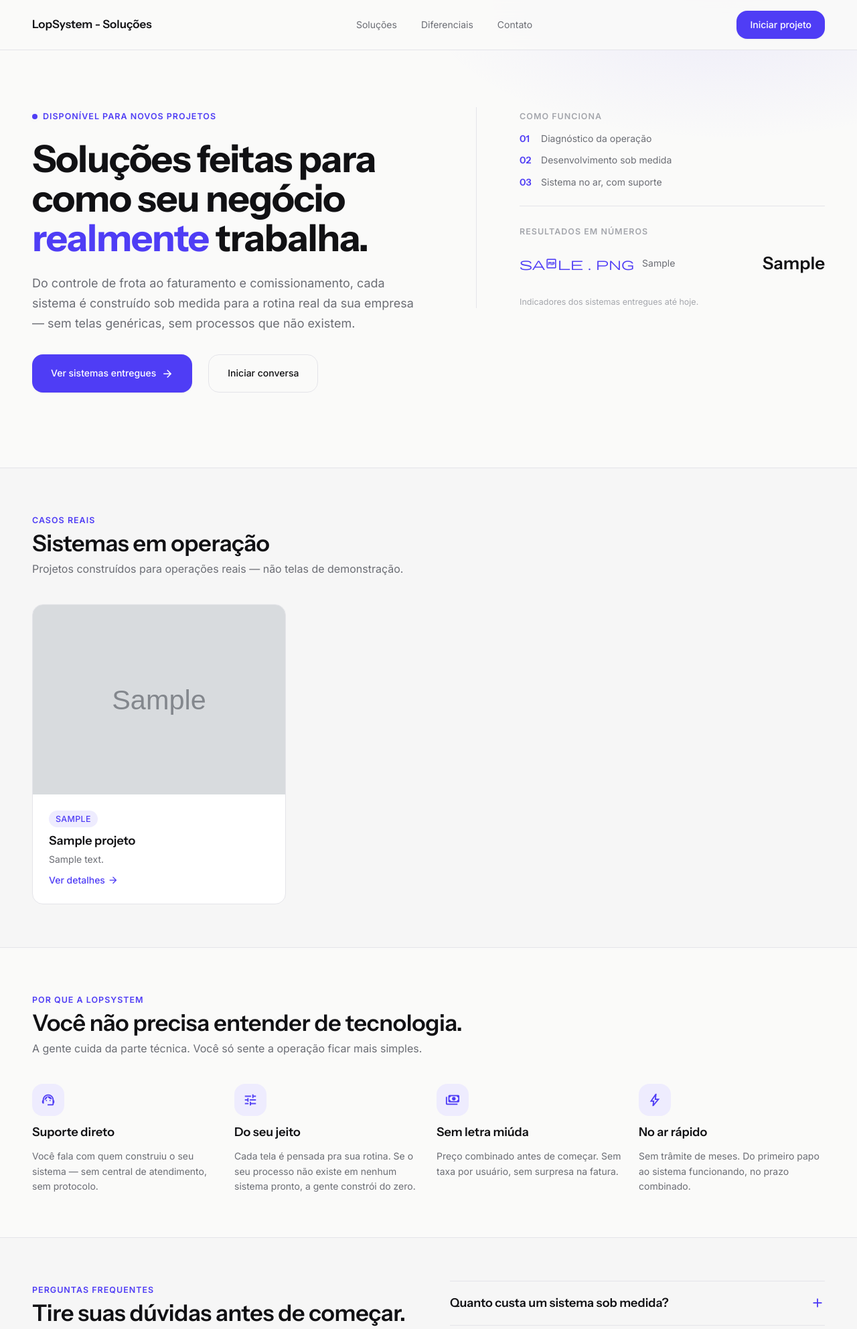
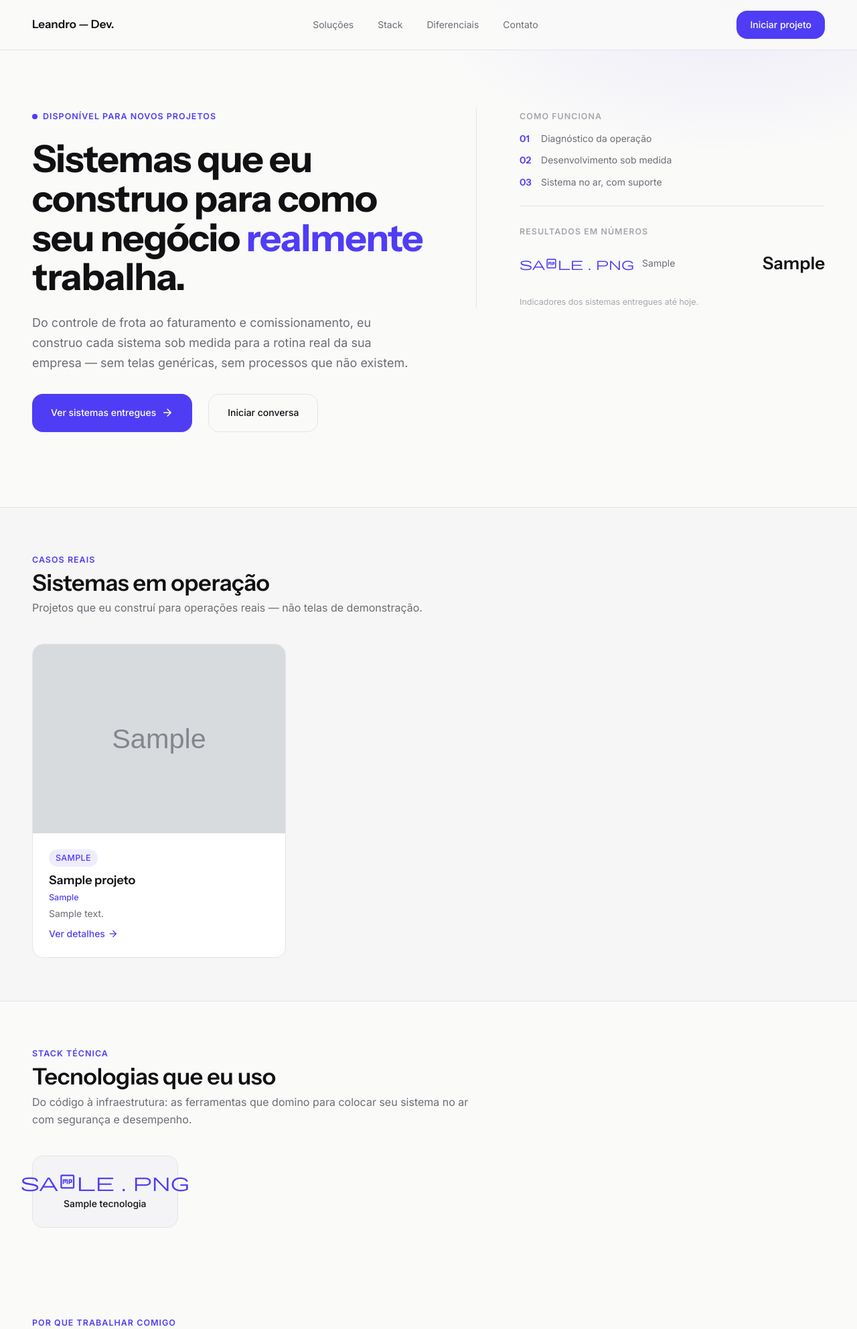
Before and after one commit to leandrolopes100/lopes-sistemas, a Django app: page / in a window 1280 px wide. Shown: the top 1984 px of the page at 67% size. Run offline with Django 5.2, Linux system fonts and the light colour scheme; tables that the repository leaves empty hold one stand-in row (values such as "Sample post"); grey boxes marked "Sample" are stand-in pictures; some libraries are stand-ins or nearby versions.

Commit message:
Reposiciona site de empresa para desenvolvedor individual (Leandro)
Substitui a voz de "LopSystem"/equipe por posicionamento pessoal em
home.html e code.html, e traz de volta a secao de stack tecnica com um
novo campo Projeto.stack para exibir as tecnologias de cada caso real
no card de portfolio.

```diff
--- a/backend/paginas/models.py
+++ b/backend/paginas/models.py
@@ -21,6 +21,7 @@ class Projeto(models.Model):
     categoria = models.CharField(max_length=50)
     titulo = models.CharField(max_length=100)
     descricao = models.TextField()
+    stack = models.CharField(max_length=150, blank=True, help_text="Ex: Django · PostgreSQL · Bootstrap")
     imagem = models.ImageField(upload_to="projetos/")
     texto_alternativo = models.CharField(max_length=255, blank=True)
     ordem = models.PositiveIntegerField(default=0)
--- a/backend/paginas/templates/paginas/home.html
+++ b/backend/paginas/templates/paginas/home.html
@@ -3,19 +3,19 @@
 <html class="scroll-smooth" lang="pt-BR"><head>
 <meta charset="utf-8"/>
 <meta content="width=device-width, initial-scale=1.0" name="viewport"/>
-<title>LopSystem | Soluções de Gestão Operacional</title>
-<meta content="Sistemas de gestão construídos sob medida para sua operação — frota, faturamento e comissionamento, sem telas genéricas e sem processos que não existem." name="description"/>
+<title>Leandro — Dev. | Sistemas sob Medida para sua Operação</title>
+<meta content="Sou desenvolvedor especializado em sistemas de gestão sob medida — frota, faturamento e comissionamento, sem telas genéricas e sem processos que não existem." name="description"/>
 <meta content="website" property="og:type"/>
 <meta content="https://lopsystem.com.br/" property="og:url"/>
-<meta content="LopSystem | Soluções de Gestão Operacional" property="og:title"/>
-<meta content="Sistemas de gestão construídos sob medida para sua operação — frota, faturamento e comissionamento, sem telas genéricas e sem processos que não existem." property="og:description"/>
+<meta content="Leandro — Dev. | Sistemas sob Medida para sua Operação" property="og:title"/>
+<meta content="Sou desenvolvedor especializado em sistemas de gestão sob medida — frota, faturamento e comissionamento, sem telas genéricas e sem processos que não existem." property="og:description"/>
 <meta content="https://lopsystem.com.br{% static 'paginas/img/og-image.png' %}" property="og:image"/>
 <meta content="1200" property="og:image:width"/>
 <meta content="578" property="og:image:height"/>
 <meta content="pt_BR" property="og:locale"/>
 <meta content="summary_large_image" name="twitter:card"/>
-<meta content="LopSystem | Soluções de Gestão Operacional" name="twitter:title"/>
-<meta content="Sistemas de gestão construídos sob medida para sua operação — frota, faturamento e comissionamento, sem telas genéricas e sem processos que não existem." name="twitter:description"/>
+<meta content="Leandro — Dev. | Sistemas sob Medida para sua Operação" name="twitter:title"/>
+<meta content="Sou desenvolvedor especializado em sistemas de gestão sob medida — frota, faturamento e comissionamento, sem telas genéricas e sem processos que não existem." name="twitter:description"/>
 <meta content="https://lopsystem.com.br{% static 'paginas/img/og-image.png' %}" name="twitter:image"/>
 <script src="https://cdn.tailwindcss.com?plugins=forms,container-queries"></script>
 <link href="https://fonts.googleapis.com/css2?family=Instrument+Sans:wght@400;500;600;700&amp;family=Inter:wght@400;500;600&amp;display=swap" rel="stylesheet"/>
@@ -110,10 +110,11 @@
 <!-- Nav -->
 <header class="fixed top-0 w-full z-50 bg-paper/90 backdrop-blur-md border-b border-line flex justify-between items-center px-margin-mobile md:px-margin-desktop py-4 transition-all" id="nav-bar">
 <a class="flex items-center" href="#">
-<span class="font-display text-[17px] font-semibold text-ink">LopSystem - Soluções</span>
+<span class="font-display text-[17px] font-semibold text-ink">Leandro — Dev.</span>
 </a>
 <nav class="hidden md:flex items-center gap-9">
 <a class="text-body-sm text-ink-dim hover:text-ink transition-colors" href="#projects">Soluções</a>
+<a class="text-body-sm text-ink-dim hover:text-ink transition-colors" href="#tech">Stack</a>
 <a class="text-body-sm text-ink-dim hover:text-ink transition-colors" href="#diferenciais">Diferenciais</a>
 <a class="text-body-sm text-ink-dim hover:text-ink transition-colors" href="#contact">Contato</a>
 </nav>
@@ -127,6 +128,7 @@
 <div class="fixed top-[65px] inset-x-0 z-40 bg-paper border-b border-line md:hidden hidden" id="mobile-menu">
 <nav class="flex flex-col px-margin-mobile py-md">
 <a class="text-body-md text-ink-dim hover:text-ink transition-colors py-3 border-b border-line" href="#projects">Soluções</a>
+<a class="text-body-md text-ink-dim hover:text-ink transition-colors py-3 border-b border-line" href="#tech">Stack</a>
 <a class="text-body-md text-ink-dim hover:text-ink transition-colors py-3 border-b border-line" href="#diferenciais">Diferenciais</a>
 <a class="text-body-md text-ink-dim hover:text-ink transition-colors py-3" href="#contact">Contato</a>
 <a class="mt-md inline-flex items-center justify-center gap-2 bg-signal text-white px-5 py-3.5 rounded-lg text-body-sm text-center font-medium shadow-sm active:scale-[0.98] transition-all duration-200 focus-visible:outline-none focus-visible:ring-2 focus-visible:ring-signal/40" href="#contact">Iniciar projeto</a>
@@ -145,10 +147,10 @@
 Disponível para novos projetos
                 </div>
 <h1 class="font-display text-display-mobile md:text-display-lg text-ink">
-                    Soluções feitas para como seu negócio <span class="text-signal">realmente</span> trabalha.
+                    Sistemas que eu construo para como seu negócio <span class="text-signal">realmente</span> trabalha.
                 </h1>
 <p class="font-sans text-body-lg text-ink-dim max-w-xl">
-                    Do controle de frota ao faturamento e comissionamento, cada sistema é construído sob medida para a rotina real da sua empresa — sem telas genéricas, sem processos que não existem.
+                    Do controle de frota ao faturamento e comissionamento, eu construo cada sistema sob medida para a rotina real da sua empresa — sem telas genéricas, sem processos que não existem.
                 </p>
 <div class="flex flex-wrap gap-md pt-base">
 <a class="inline-flex items-center justify-center gap-2 bg-signal text-white px-7 py-4 rounded-lg text-body-sm font-medium shadow-sm hover:bg-signal-deep hover:shadow-md active:scale-[0.98] transition-all duration-200 focus-visible:outline-none focus-visible:ring-2 focus-visible:ring-signal/40 focus-visible:ring-offset-2 focus-visible:ring-offset-paper" href="#projects">
@@ -202,7 +204,7 @@ Disponível para novos projetos
 <div class="mb-lg space-y-xs max-w-2xl" data-reveal>
 <span class="text-eyebrow uppercase text-signal">Casos reais</span>
 <h2 class="font-display text-headline-lg text-ink mt-xs">Sistemas em operação</h2>
-<p class="font-sans text-body-md text-ink-dim mt-xs">Projetos construídos para operações reais — não telas de demonstração.</p>
+<p class="font-sans text-body-md text-ink-dim mt-xs">Projetos que eu construí para operações reais — não telas de demonstração.</p>
 </div>
 <div class="grid grid-cols-1 md:grid-cols-3 gap-gutter">
 {% for projeto in projetos %}
@@ -213,6 +215,9 @@ Disponível para novos projetos
 <div class="p-md space-y-xs flex flex-col flex-1">
 <span class="inline-block text-caption font-medium uppercase tracking-wide text-signal bg-signal-dim px-2.5 py-1 rounded-full self-start">{{ projeto.categoria }}</span>
 <h3 class="font-display text-headline-sm text-ink pt-1">{{ projeto.titulo }}</h3>
+{% if projeto.stack %}
+<p class="font-sans text-caption text-signal font-medium">{{ projeto.stack }}</p>
+{% endif %}
 <p class="font-sans text-body-sm text-ink-dim line-clamp-3">{{ projeto.descricao }}</p>
 <a class="inline-flex items-center gap-1 text-body-sm text-signal pt-xs font-medium mt-auto hover:text-signal-deep focus-visible:outline-none focus-visible:ring-2 focus-visible:ring-signal/40 rounded-sm w-fit" href="#contact">
                             Ver detalhes <span class="material-symbols-outlined text-[16px] group-hover:translate-x-1 transition-transform">arrow_forward</span>
@@ -224,13 +229,32 @@ Disponível para novos projetos
 </div>
 </section>
 
+<!-- Tech Stack Section -->
+<section class="py-xl bg-paper" id="tech">
+<div class="container mx-auto px-margin-mobile md:px-margin-desktop">
+<div class="mb-lg space-y-xs max-w-2xl" data-reveal>
+<span class="text-eyebrow uppercase text-signal">Stack técnica</span>
+<h2 class="font-display text-headline-lg text-ink mt-xs">Tecnologias que eu uso</h2>
+<p class="font-sans text-body-md text-ink-dim mt-xs">Do código à infraestrutura: as ferramentas que domino para colocar seu sistema no ar com segurança e desempenho.</p>
+</div>
+<div class="grid grid-cols-2 sm:grid-cols-3 lg:grid-cols-5 gap-md">
+{% for tecnologia in tecnologias %}
+<div class="flex flex-col items-center gap-2 p-md bg-surface-muted border border-line rounded-lg hover:border-signal hover:bg-signal-dim/40 transition-all duration-200 group" data-reveal>
+<span class="material-symbols-outlined text-signal text-[28px] group-hover:scale-110 transition-transform">{{ tecnologia.icone }}</span>
+<span class="font-sans text-body-sm text-ink font-medium text-center">{{ tecnologia.nome }}</span>
+</div>
+{% endfor %}
+</div>
+</div>
+</section>
+
 <!-- Diferenciais Section -->
 <section class="py-xl bg-paper" id="diferenciais">
 <div class="container mx-auto px-margin-mobile md:px-margin-desktop">
 <div class="mb-lg space-y-xs max-w-2xl" data-reveal>
-<span class="text-eyebrow uppercase text-signal">Por que a LopSystem </span>
+<span class="text-eyebrow uppercase text-signal">Por que trabalhar comigo</span>
 <h2 class="font-display text-headline-lg text-ink mt-xs">Você não precisa entender de tecnologia.</h2>
-<p class="font-sans text-body-md text-ink-dim mt-xs">A gente cuida da parte técnica. Você só sente a operação ficar mais simples.</p>
+<p class="font-sans text-body-md text-ink-dim mt-xs">Eu cuido da parte técnica. Você só sente a operação ficar mais simples.</p>
 </div>
 <div class="grid grid-cols-1 sm:grid-cols-2 lg:grid-cols-4 gap-gutter" data-reveal>
 <div class="space-y-sm">
@@ -238,14 +262,14 @@ Disponível para novos projetos
 <span class="material-symbols-outlined text-[22px]">support_agent</span>
 </span>
 <h3 class="font-display text-headline-sm text-ink">Suporte direto</h3>
-<p class="font-sans text-body-sm text-ink-dim">Você fala com quem construiu o seu sistema — sem central de atendimento, sem protocolo.</p>
+<p class="font-sans text-body-sm text-ink-dim">Você fala direto comigo, que construí o seu sistema — sem central de atendimento, sem protocolo.</p>
 </div>
 <div class="space-y-sm">
 <span class="w-12 h-12 rounded-lg bg-signal-dim flex items-center justify-center text-signal">
 <span class="material-symbols-outlined text-[22px]">tune</span>
 </span>
 <h3 class="font-display text-headline-sm text-ink">Do seu jeito</h3>
-<p class="font-sans text-body-sm text-ink-dim">Cada tela é pensada pra sua rotina. Se o seu processo não existe em nenhum sistema pronto, a gente constrói do zero.</p>
+<p class="font-sans text-body-sm text-ink-dim">Cada tela é pensada pra sua rotina. Se o seu processo não existe em nenhum sistema pronto, eu construo do zero.</p>
 </div>
 <div class="space-y-sm">
 <span class="w-12 h-12 rounded-lg bg-signal-dim flex items-center justify-center text-signal">
@@ -271,7 +295,7 @@ Disponível para novos projetos
 <div class="lg:sticky lg:top-32" data-reveal>
 <span class="text-eyebrow uppercase text-signal">Perguntas frequentes</span>
 <h2 class="font-display text-headline-lg text-ink mt-xs">Tire suas dúvidas antes de começar.</h2>
-<p class="font-sans text-body-md text-ink-dim mt-xs">Se a sua dúvida não estiver aqui, é só chamar — respondemos direto, sem enrolação.</p>
+<p class="font-sans text-body-md text-ink-dim mt-xs">Se a sua dúvida não estiver aqui, é só chamar — eu respondo direto, sem enrolação.</p>
 <ul class="mt-lg space-y-3">
 <li class="flex items-start gap-3">
 <span class="material-symbols-outlined text-signal text-[20px] shrink-0">check_circle</span>
@@ -327,12 +351,12 @@ Disponível para novos projetos
 </div>
 <div class="faq-item">
 <button aria-controls="faq-resposta-4" aria-expanded="false" class="faq-pergunta w-full flex items-center justify-between gap-4 py-5 text-left" id="faq-pergunta-4" type="button">
-<span class="font-display text-headline-sm text-ink">Meu processo é muito específico — vocês conseguem atender?</span>
+<span class="font-display text-headline-sm text-ink">Meu processo é muito específico — você consegue atender?</span>
 <span class="faq-icone material-symbols-outlined text-signal text-[22px] shrink-0 transition-transform duration-300">add</span>
 </button>
 <div class="faq-resposta grid grid-rows-[0fr] transition-[grid-template-rows] duration-300 ease-in-out" id="faq-resposta-4" role="region">
 <div class="overflow-hidden">
-<p class="font-sans text-body-sm text-ink-dim pb-5 pr-8">Esse é justamente o ponto: Além dos sistemas prontos, temos soluções que são adaptadas e desenvolvidas especialmente para seu modelo de negócio. Se o seu processo não existe em nenhuma ferramenta do mercado, ele é construído do zero, do jeito que sua operação realmente funciona.</p>
+<p class="font-sans text-body-sm text-ink-dim pb-5 pr-8">Esse é justamente o ponto: além dos sistemas prontos, eu desenvolvo soluções adaptadas especialmente para o seu modelo de negócio. Se o seu processo não existe em nenhuma ferramenta do mercado, eu construo do zero, do jeito que sua operação realmente funciona.</p>
 </div>
 </div>
 </div>
@@ -370,7 +394,7 @@ Disponível para novos projetos
 <div class="space-y-base">
 <span class="text-eyebrow uppercase text-signal">Iniciar projeto</span>
 <h2 class="font-display text-headline-lg text-ink mt-xs">Sua operação, em sistema.</h2>
-<p class="font-sans text-body-lg text-ink-dim mt-xs">Conte o que trava sua operação hoje. Respondemos com um diagnóstico técnico, não com um roteiro de vendas.</p>
+<p class="font-sans text-body-lg text-ink-dim mt-xs">Conte o que trava sua operação hoje. Eu respondo com um diagnóstico técnico, não com um roteiro de vendas.</p>
 </div>
 <div class="space-y-md">
 <div class="flex items-center gap-md">
@@ -434,10 +458,10 @@ Disponível para novos projetos
 <footer class="bg-paper border-t border-line w-full">
 <div class="flex flex-col md:flex-row justify-between items-center px-margin-mobile md:px-margin-desktop py-lg w-full max-w-full mx-auto gap-md">
 <div class="flex items-center">
-<span class="font-display text-[15px] text-ink font-semibold">LopSystem - Soluções</span>
+<span class="font-display text-[15px] text-ink font-semibold">Leandro — Dev.</span>
 </div>
 <p class="font-sans text-caption text-ink-faint">
-                © 2026 LopSystem - Soluções. Todos os direitos reservados.
+                © 2026 Leandro — Desenvolvedor de Sistemas de Gestão. Todos os direitos reservados.
             </p>
 </div>
 </footer>
```
Also changed, not shown: backend/paginas/management/commands/popular_dados.py (+14 -6 lines), code.html (+53 -37 lines), backend/paginas/migrations/0002_projeto_stack.py (added).
